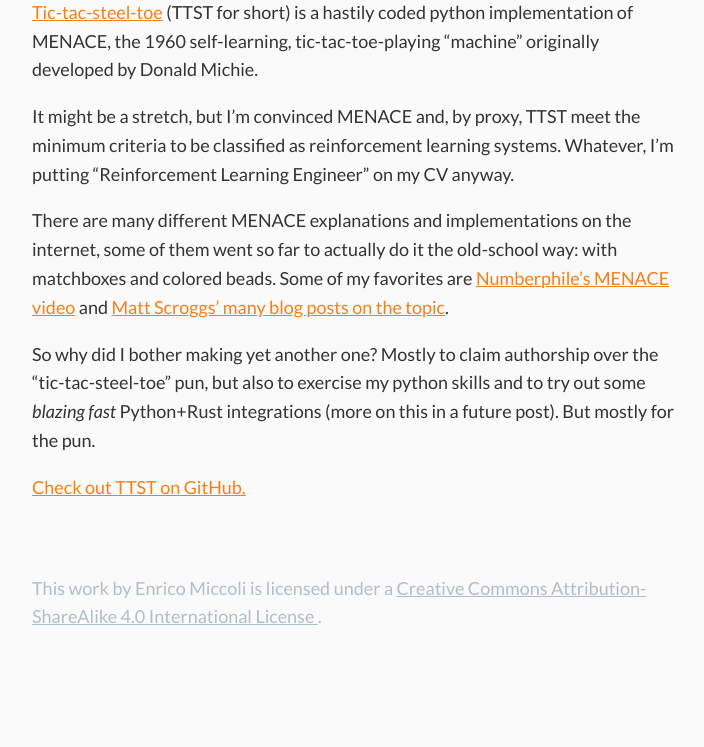
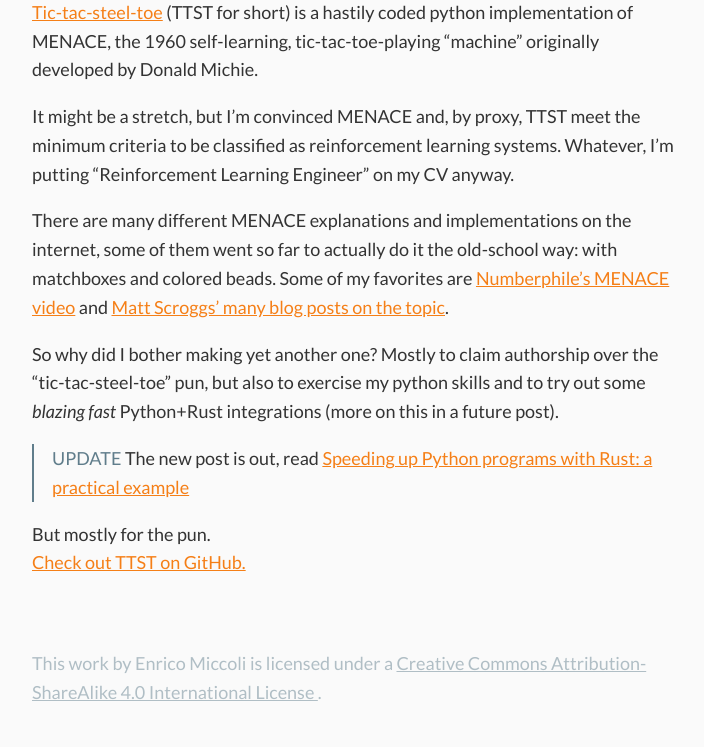
Before and after one commit to EnricoMiccoli/enricomiccoli.github.io, a Jekyll site: the page built from _posts/2020-06-07-tic-tac-steel-toe-reinforcement.md, in a window 1280 px wide. Shown: the part 985-1732 px from the top of the page, without its empty margins (283-987 px from the left). Built offline with Jekyll 4.4.1, drawn with Linux system fonts in a browser that asks for light colours; before the commit the page ends 1656 px from its top, so only the background shows below that.

Commit message:
2020-06-07 2020-10-21 cross-link

```diff
--- a/_posts/2020-06-07-tic-tac-steel-toe-reinforcement.md
+++ b/_posts/2020-06-07-tic-tac-steel-toe-reinforcement.md
@@ -28,6 +28,14 @@ and
 So why did I bother making yet another one?
 Mostly to claim authorship over the "tic-tac-steel-toe" pun,
 but also to exercise my python skills and to try out some *blazing fast* Python+Rust integrations (more on this in a future post).
-But mostly for the pun.
 
+{% capture update-message %}
+The new post is out, read
+<a href="{{ site.baseurl }}{% post_url 2020-10-21-speeding-up-python-with-rust-example %}">
+    Speeding up Python programs with Rust: a practical example
+</a>
+{% endcapture %}
+{% include update-banner.html content=update-message %}
+
+But mostly for the pun.<br>
 [Check out TTST on GitHub.](https://github.com/EnricoMiccoli/tic-tac-steel-toe)
```
Also changed, not shown: _posts/2020-10-21-speeding-up-python-with-rust-example.md (+2 -1 lines).
